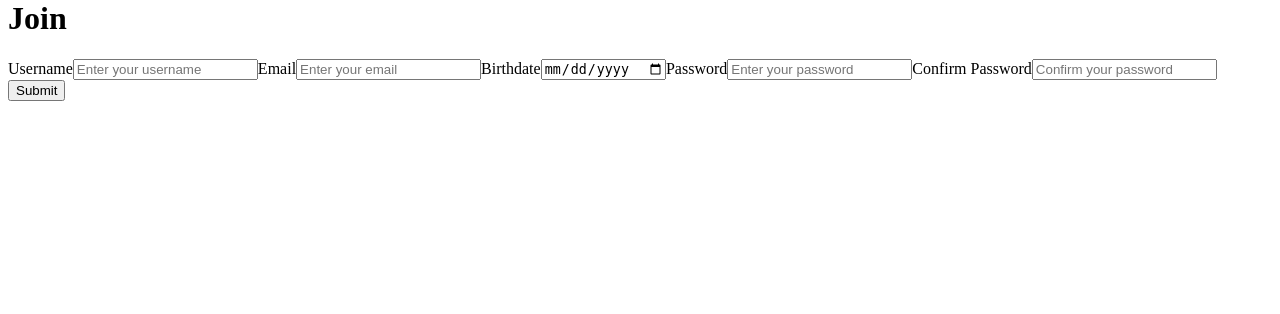
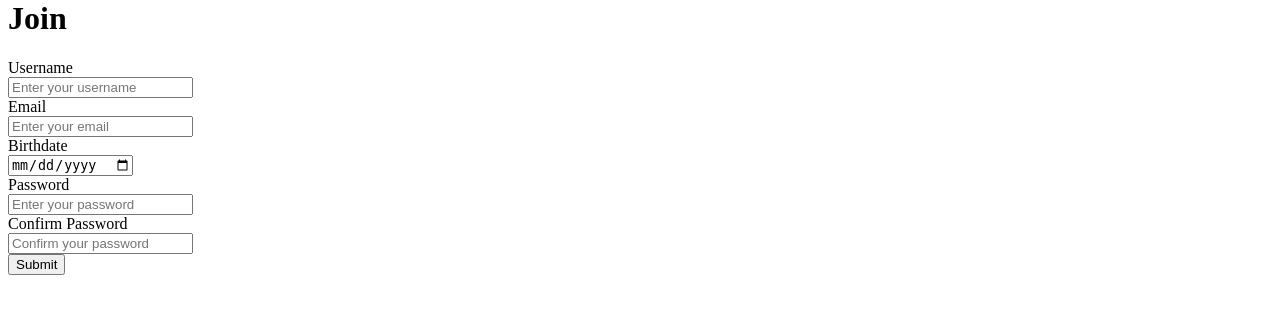
Before and after one commit to Kisesesky/Post_new, a Node server app: page /users/signup in a window 1280 px wide. Shown: the part 21-335 px from the top of the page. Run offline with Node 20, Linux system fonts and the light colour scheme; some libraries are stand-ins or nearby versions.

Commit message:
peat: css

```diff
--- a/public/style.css
+++ b/public/style.css
@@ -17,6 +17,7 @@ li p{
     text-align: right;
 }
 
-#pagination{
-    display: flex;
+#label{
+    width: 40px;
+    height: 20px;
 }
--- a/src/views/post.pug
+++ b/src/views/post.pug
@@ -13,10 +13,11 @@ block content
         p wright: #{comment.createdAt}
     hr
     h3 comment write
-    form(action=`../api/v1/posts/${post._id}/comments`, method="post")
+    form(action=`../api/v1/posts/${post._id}/comments`, method="post",id="postForm")
         label(for="user") autror
         input(type="text", id="user", name="userId", value=post._id)
         br
         label(for="content") content
         textarea(type="text", id="content",name="content", placeholder="empty conetent")
+        br
         button(type="submit") click
--- a/src/views/postCreate.pug
+++ b/src/views/postCreate.pug
@@ -2,11 +2,14 @@ extends layout
 
 block content
     h1 write
-    form(action="/api/v1/posts", method="post")
+    form(action="/api/v1/posts", method="post", id="writeForm")
         label(for="title") title
         input(type="text", id="title", name="title", placeholder="제목을 입력하세요...")
+        br
         label(for="userId") author
         input(type="text", id="userId", name="userId", value=user._id)
+        br
         label(for="content") content
         textarea(type="text", id="content", name="content", placeholder="......")
+        br
         button(type="submit") submit
--- a/src/views/signup.pug
+++ b/src/views/signup.pug
@@ -3,20 +3,20 @@ extends layout
 block content
   h1 Join
   form(action="/api/v1/users/signup", method="post")
-    label(for="username") Username
+    #label(for="username") Username
     input(type="text", id="username", name="username", placeholder="Enter your username")
-
-    label(for="email") Email
+    br
+    #label(for="email") Email
     input(type="email", id="email", name="email", placeholder="Enter your email")
-
-    label(for="birth") Birthdate
+    br
+    #label(for="birth") Birthdate
     input(type="date", id="birth", name="birth", placeholder="Select your birthdate")
-
-    label(for="password") Password
+    br
+    #label(for="password") Password
     input(type="password", id="password", name="password", placeholder="Enter your password")
-
-    label(for="passwordconfirm") Confirm Password
+    br
+    #label(for="passwordconfirm") Confirm Password
     input(type="password", id="passwordconfirm", name="passwordConfirm", placeholder="Confirm your password")
-
+    br
 
     button(type="submit") Submit
```
